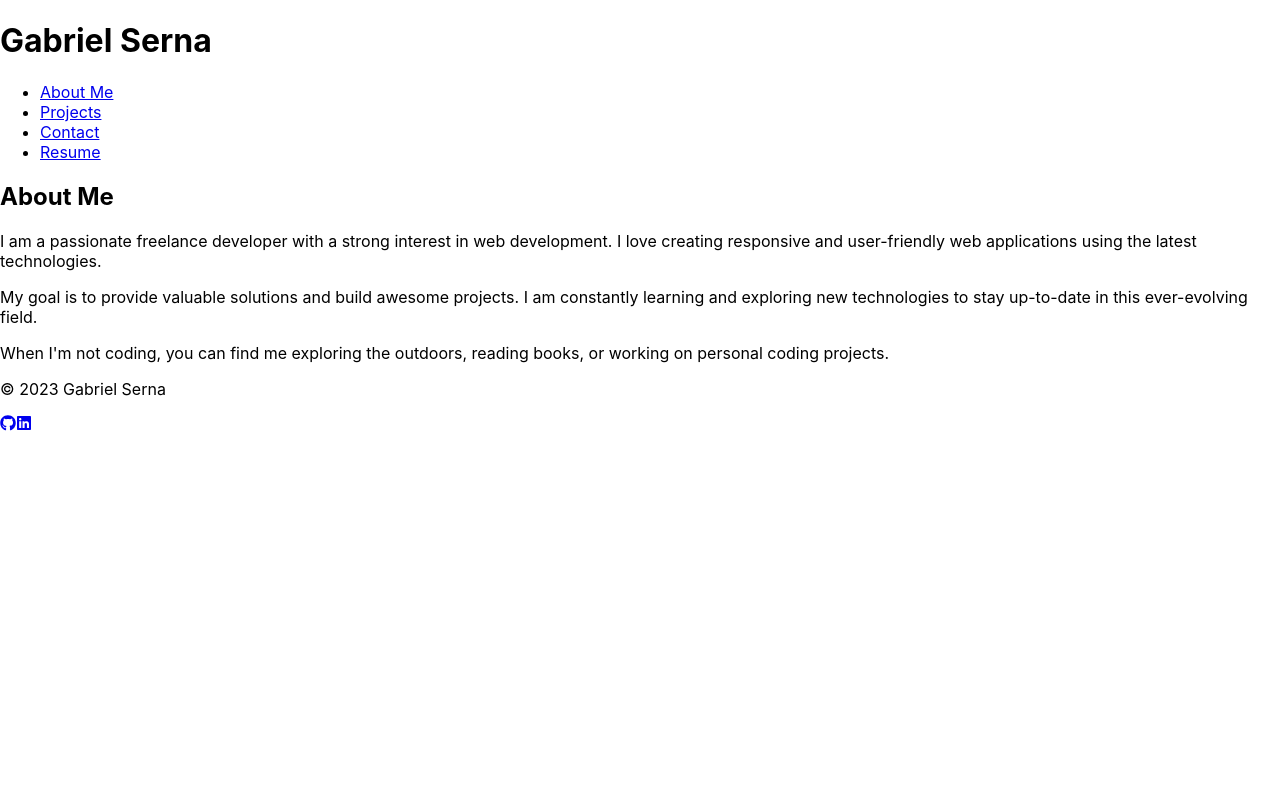
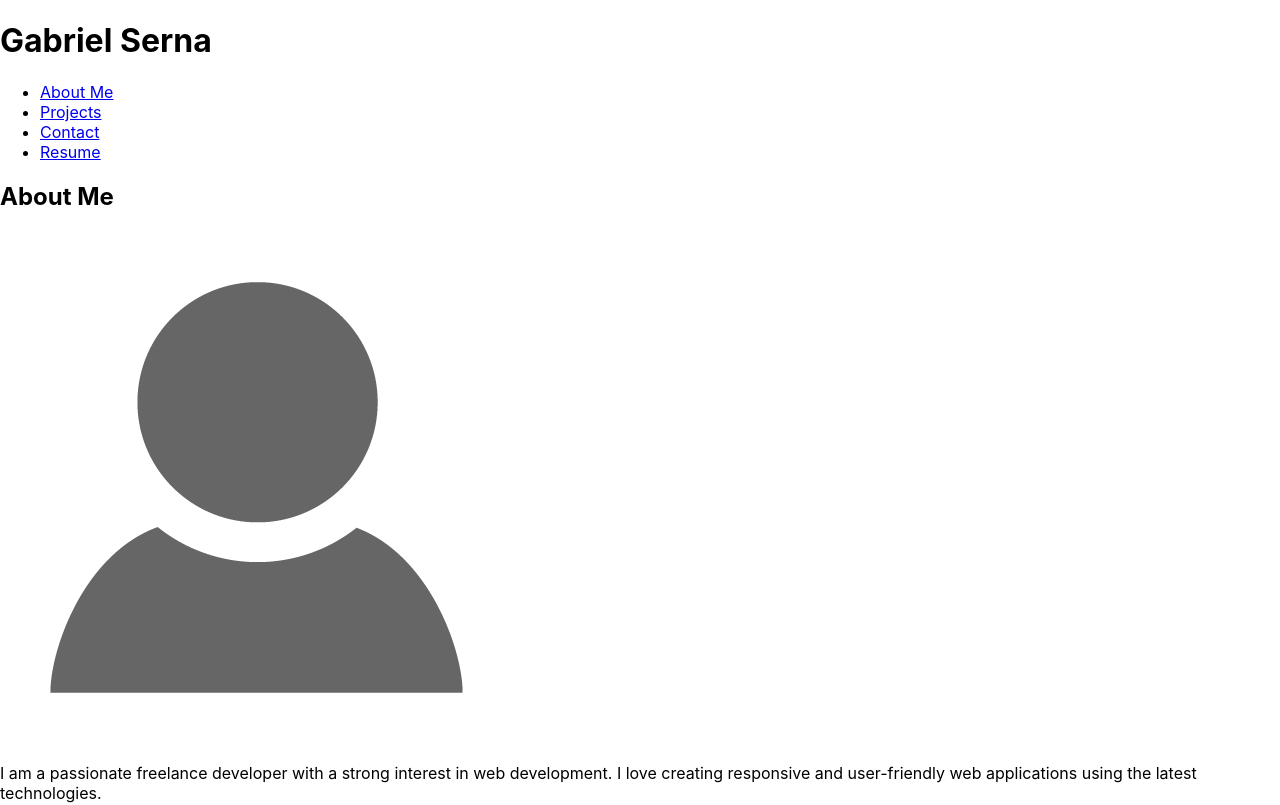
Before and after one commit to sernat243/react-portfolio, a React (Create React App) app: page /about in a window 1280 px wide. Shown: the top 805 px of the page. Built offline with nearby package versions, Linux system fonts and the light colour scheme.

Commit message:
added avatar to about me section

```diff
--- a/src/components/AboutMe.js
+++ b/src/components/AboutMe.js
@@ -2,6 +2,7 @@ const AboutMe = () => {
     return (
       <section id="about">
         <h2>About Me</h2>
+        <img src="/profile.png" alt="Avatar"></img>
         <p>
           I am a passionate freelance developer with a strong interest in web
           development. I love creating responsive and user-friendly web
```
Also changed, not shown: public/profile.png (added).
